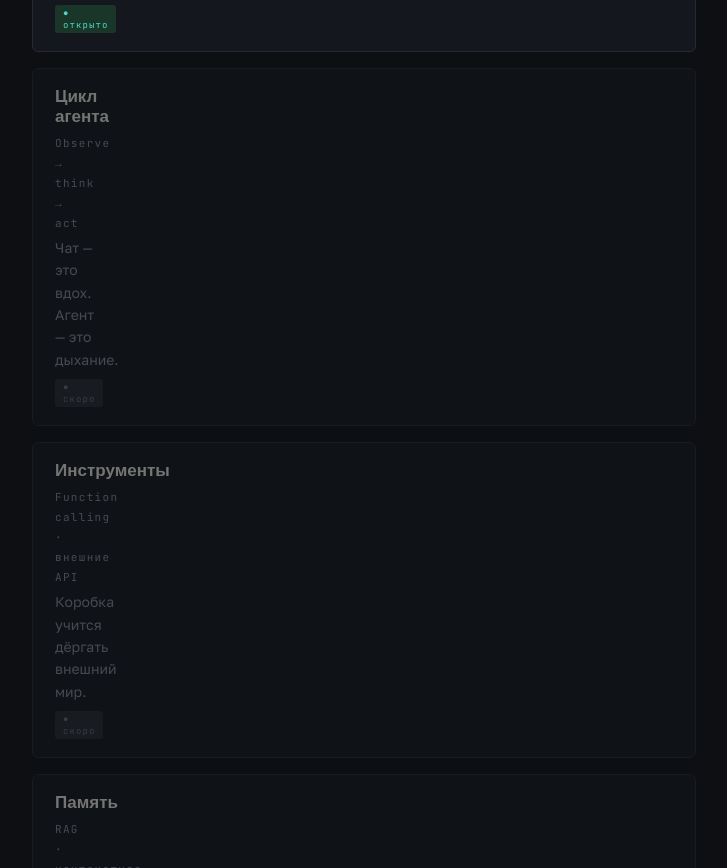
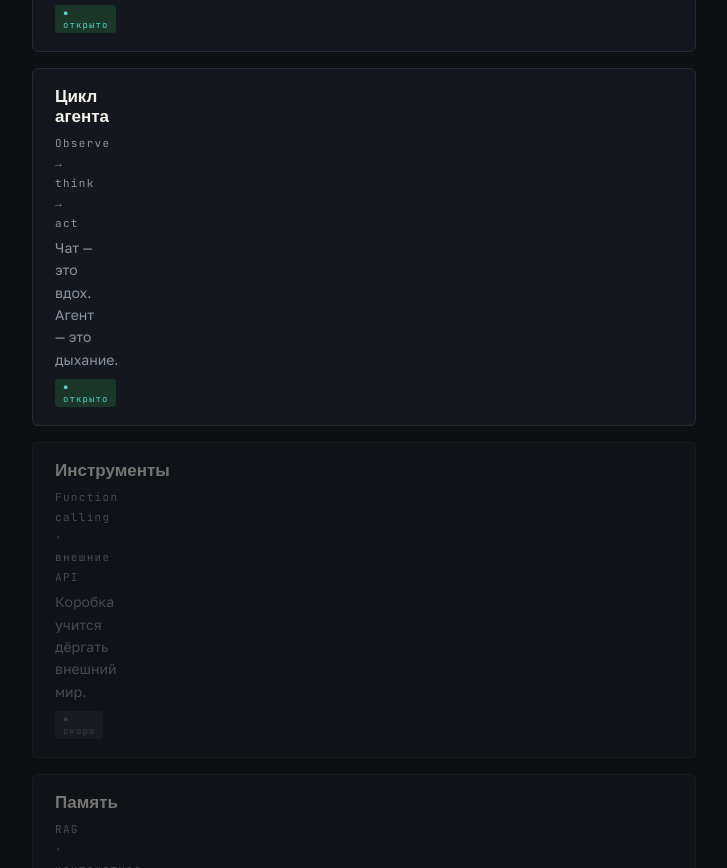
Before and after one commit to tayuLuc/3d-blog, a website built with Vite: page blog/index.html in a window 1280 px wide. Shown: the part 892-1760 px from the top of the page, without its empty margins (276-1003 px from the left). Built offline with nearby package versions, Linux system fonts and the light colour scheme; a web font is replaced by a local one.

Commit message:
fix: blog hub links + Level 1 доступен

```diff
--- a/blog/index.html
+++ b/blog/index.html
@@ -64,7 +64,7 @@ a{color:inherit;text-decoration:none}
 </section>
 
 <section class="list">
-  <a class="card" href="level-0.html">
+  <a class="card" href="/">
     <span class="num">0</span>
     <div>
       <h2>Чёрный ящик</h2>
@@ -74,15 +74,15 @@ a{color:inherit;text-decoration:none}
     </div>
   </a>
 
-  <div class="card" style="opacity:.45;pointer-events:none">
+  <a class="card" href="/">
     <span class="num">1</span>
     <div>
       <h2>Цикл агента</h2>
       <span class="meta">Observe → think → act</span>
       <p>Чат — это вдох. Агент — это дыхание.</p>
-      <span class="tag locked">● скоро</span>
+      <span class="tag ready">● открыто</span>
     </div>
-  </div>
+  </a>
 
   <div class="card" style="opacity:.45;pointer-events:none">
     <span class="num">2</span>
```
